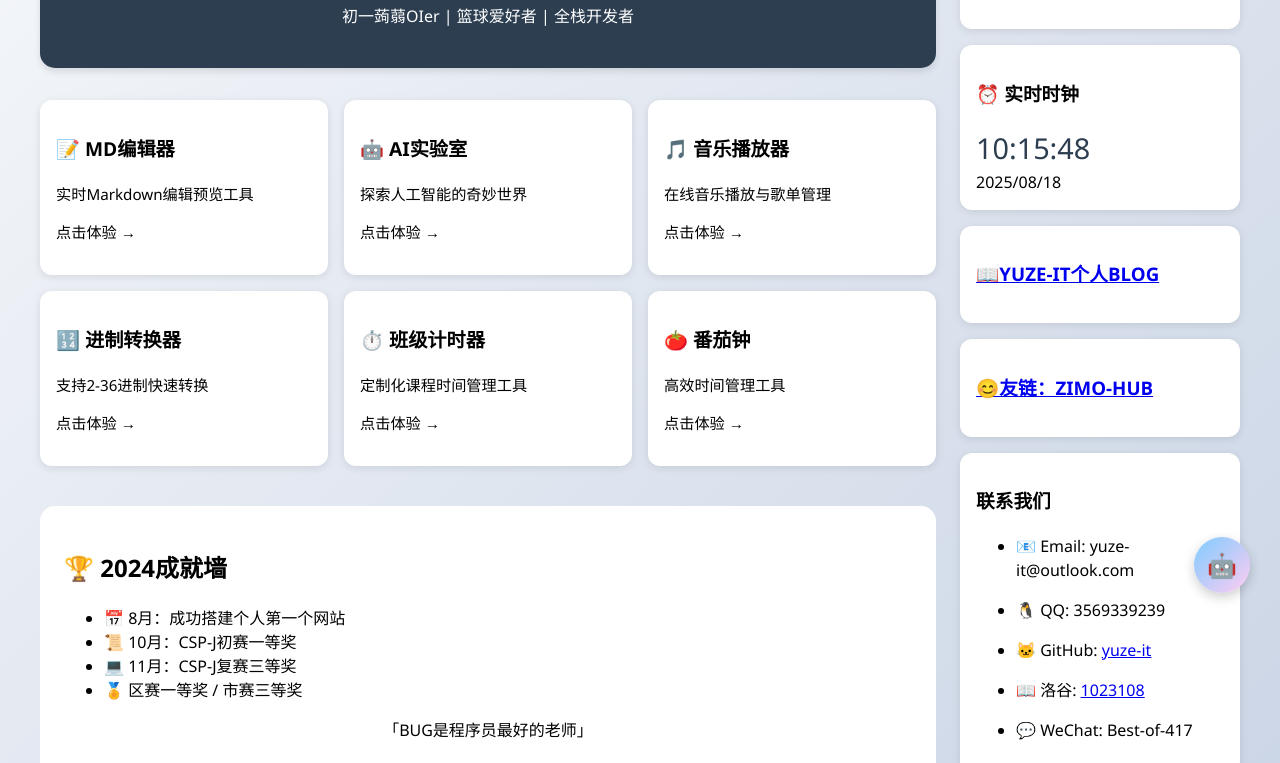
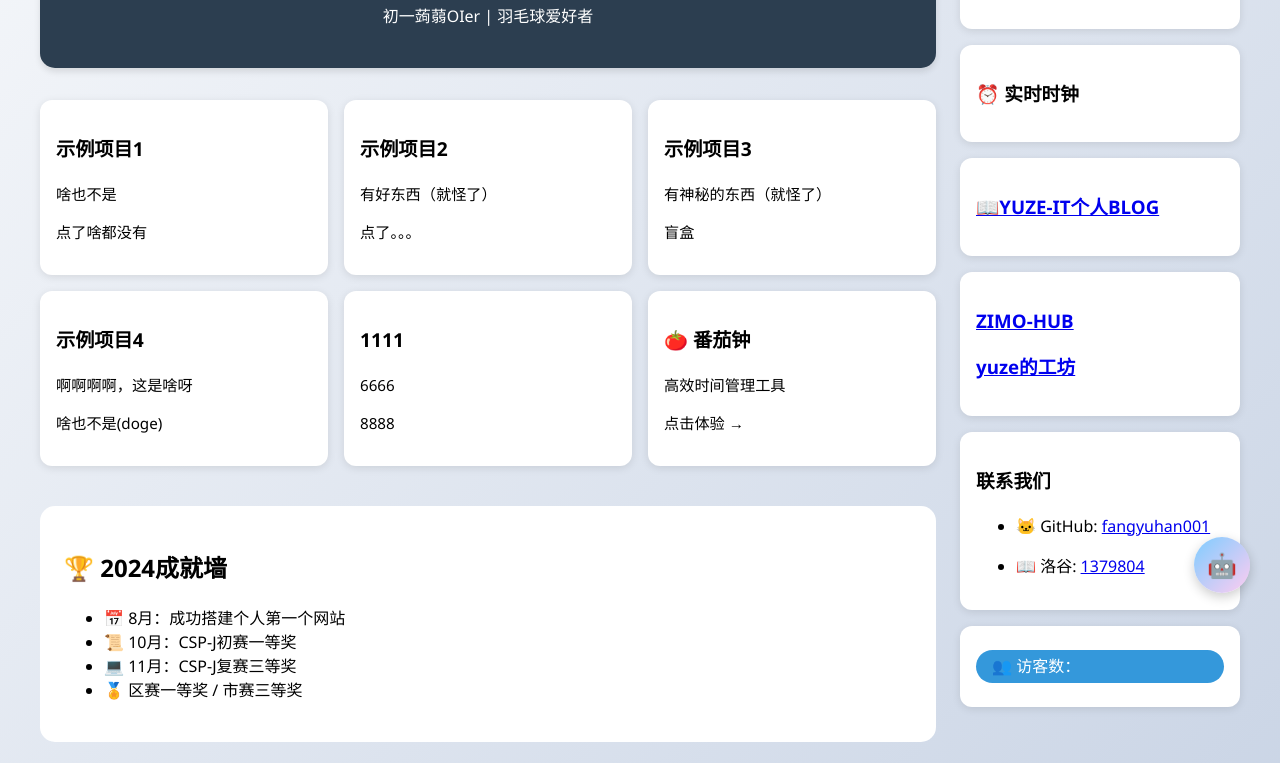
Before and after one commit to fangyuhan001/fangyuhan001.github.io, a plain HTML site: page index.html in a window 1280 px wide. Shown: the part 177-940 px from the top of the page. Drawn offline with Linux system fonts and the light colour scheme; some packages are replaced by stand-ins of ours; a script that the page names is missing.

Commit message:
Update index.html

```diff
--- a/index.html
+++ b/index.html
@@ -3,7 +3,7 @@
 <head>
 <meta charset="UTF-8">
 <meta name="viewport" content="width=device-width, initial-scale=1.0">
-<title>Yuze's Digital Playground</title>
+<title>Yuhan's Digital Playground</title>
 <style>
 :root {
     --primary-color: #2c3e50;
@@ -274,35 +274,35 @@ header {
     <div class="main-content">
         <header>
             <div class="basketball"></div>
-            <h1>Yuze's OI Journey</h1>
-            <p>初一蒟蒻OIer | 篮球爱好者 | 全栈开发者</p>
+            <h1>Yuhan's OI Journey</h1>
+            <p>初一蒟蒻OIer | 羽毛球爱好者</p>
         </header>
 
         <section class="project-grid">
             <a href="/md" class="project-card" target="_blank" rel="noopener">
-                <h3>📝 MD编辑器</h3>
-                <p>实时Markdown编辑预览工具</p>
-                <p class="project-link">点击体验 →</p>
+                <h3>示例项目1</h3>
+                <p>啥也不是</p>
+                <p class="project-link">点了啥都没有</p>
             </a>
             <a href="/ai" class="project-card" target="_blank" rel="noopener">
-                <h3>🤖 AI实验室</h3>
-                <p>探索人工智能的奇妙世界</p>
-                <p class="project-link">点击体验 →</p>
+                <h3>示例项目2</h3>
+                <p>有好东西（就怪了）</p>
+                <p class="project-link">点了。。。</p>
             </a>
             <a href="/music" class="project-card" target="_blank">
-                <h3>🎵 音乐播放器</h3>
-                <p>在线音乐播放与歌单管理</p>
-                <p class="project-link">点击体验 →</p>
+                <h3>示例项目3</h3>
+                <p>有神秘的东西（就怪了）</p>
+                <p class="project-link">盲盒</p>
             </a>
             <a href="/%E8%BF%9B%E5%88%B6%E8%BD%AC%E6%8D%A2%E5%99%A8" class="project-card" target="_blank">
-                <h3>🔢 进制转换器</h3>
-                <p>支持2-36进制快速转换</p>
-                <p class="project-link">点击体验 →</p>
+                <h3>示例项目4</h3>
+                <p>啊啊啊啊，这是啥呀</p>
+                <p class="project-link">啥也不是(doge)</p>
             </a>
             <a href="/jishi" class="project-card" target="_blank">
-                <h3>⏱️ 班级计时器</h3>
-                <p>定制化课程时间管理工具</p>
-                <p class="project-link">点击体验 →</p>
+                <h3>1111</h3>
+                <p>6666</p>
+                <p class="project-link">8888</p>
             </a>
             <a href="/clock" class="project-card" target="_blank">
                 <h3>🍅 番茄钟</h3>
@@ -347,16 +347,14 @@ header {
             <h3><a href="/blog">📖YUZE-IT个人BLOG</a></h3>
         </div>
         <div class="sidebar-card">
-            <h3><a href="https://zengzimo.netlify.app/">😊友链：ZIMO-HUB</a></h3>
+            <h3><a href="https://zengzimo.netlify.app/">ZIMO-HUB</a></h3>
+            <h3><a href="https://yuze.netlify.app/">yuze的工坊</a></h3>
         </div>
         <div class="sidebar-card">
             <h3>联系我们</h3>
             <ul class="contact-info">
-                <li>📧 Email:  yuze-it@outlook.com</li>
-                <li>🐧 QQ: 3569339239</li>
-                <li>🐱 GitHub: <a href="https://github.com/yuze-it">yuze-it</a></li>
-                <li>📖 洛谷: <a href="https://www.luogu.com.cn/user/1023108">1023108</a></li>
-                <li>💬 WeChat: Best-of-417</li>
+                <li>🐱 GitHub: <a href="https://github.com/fangyuhan001">fangyuhan001</a></li>
+                <li>📖 洛谷: <a href="https://www.luogu.com.cn/user/1379804">1379804</a></li>
             </ul>
         </div>
 
@@ -373,7 +371,7 @@ header {
 <div class="ai-fab" onclick="toggleAIChat()">🤖</div>
 <div class="ai-panel">
     <div class="ai-header">
-        <h3>YUZE-IT 智能助手</h3>
+        <h3>YUHAN 智能助手</h3>
     </div>
     <div id="ai-response" class="ai-response">
         <p style="color: var(--accent-color); text-align: center;">🤖 准备就绪！</p>
@@ -385,8 +383,8 @@ header {
 </div>
 
 <footer>
-    <p align="center">🚀 持续升级中的蒟蒻OIer | 📧 yuze-it@outlook.com</p>
-    <p align="center">© 2025 Yuze's Digital Playground</p>
+    <p align="center">🚀 持续升级中的蒟蒻OIer |📖 洛谷: 1379804</p>
+    <p align="center">© 2025 Yuhan's Digital Playground</p>
 </footer>
 
 <script>
@@ -409,9 +407,10 @@ header {
 
     // 随机名言
     const quotes = [
-        "「代码与篮球都需要精准的算法」",
+        "「代码与羽毛球都需要精准的算法」",
         "「每天进步1%，一年强大37倍」",
         "「BUG是程序员最好的老师」"
+        "「当一题没有思路时，不如去休息一下吧」"
     ];
     document.querySelector('.achievement-timeline').insertAdjacentHTML('beforeend',
     `<p style="text-align:center;margin-top:1rem">${quotes[Math.floor(Math.random() * quotes.length)]}</p>`);
```
